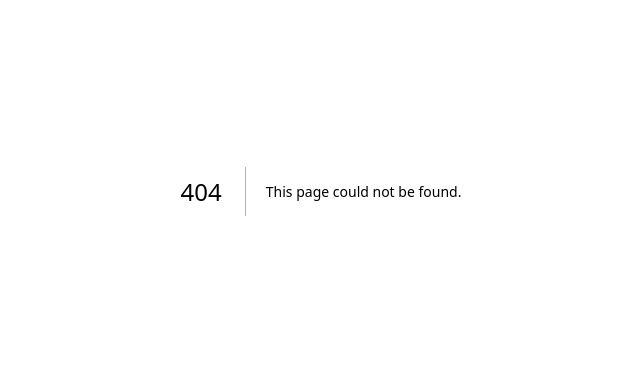
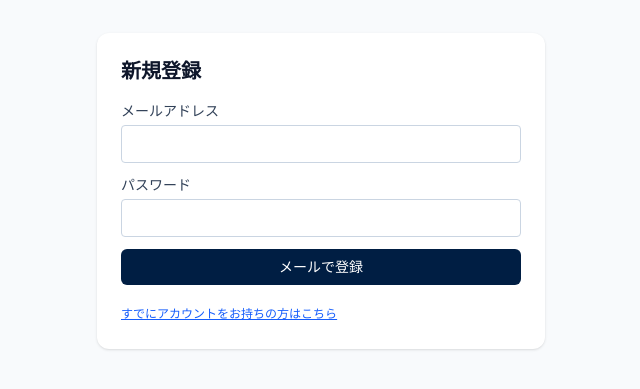
Before and after one commit to outfitdeals/outfitdeals, a Next.js app: page /auth in a window 1280 px wide. Before the commit this address had no page. Shown: the part 209-598 px from the top of the page, without its empty margins (319-959 px from the left). Built offline with nearby package versions, Linux system fonts and the light colour scheme; no server answers.

Commit message:
Add Supabase auth header (login/logout + top deals pagination)

```diff
--- /dev/null
+++ b/app/auth/page.tsx
@@ -0,0 +1,87 @@
+"use client";
+
+import { useState } from "react";
+import { supabase } from "@/lib/supabaseClient";
+
+export default function AuthPage() {
+  const [email, setEmail] = useState("");
+  const [password, setPassword] = useState("");
+  const [mode, setMode] = useState<"signup" | "login">("signup");
+  const [message, setMessage] = useState<string | null>(null);
+
+  const handleSubmit = async (e: React.FormEvent) => {
+    e.preventDefault();
+    setMessage(null);
+
+    if (mode === "signup") {
+      const { error } = await supabase.auth.signUp({
+        email,
+        password,
+      });
+      if (error) setMessage(`Sign up error: ${error.message}`);
+      else setMessage("サインアップ用メールを送信しました。受信箱を確認してください。");
+    } else {
+      const { error } = await supabase.auth.signInWithPassword({
+        email,
+        password,
+      });
+      if (error) setMessage(`Login error: ${error.message}`);
+      else setMessage("ログインに成功しました。");
+    }
+  };
+
+  return (
+    <main className="min-h-screen flex items-center justify-center bg-slate-50">
+      <div className="w-full max-w-md rounded-xl bg-white shadow p-6 space-y-4">
+        <h1 className="text-xl font-semibold text-slate-900">
+          {mode === "signup" ? "新規登録" : "ログイン"}
+        </h1>
+
+        <form onSubmit={handleSubmit} className="space-y-3">
+          <div>
+            <label className="block text-sm text-slate-700 mb-1">メールアドレス</label>
+            <input
+              type="email"
+              value={email}
+              onChange={(e) => setEmail(e.target.value)}
+              className="w-full rounded border border-slate-300 px-3 py-2 text-sm"
+              required
+            />
+          </div>
+
+          <div>
+            <label className="block text-sm text-slate-700 mb-1">パスワード</label>
+            <input
+              type="password"
+              value={password}
+              onChange={(e) => setPassword(e.target.value)}
+              className="w-full rounded border border-slate-300 px-3 py-2 text-sm"
+              required
+            />
+          </div>
+
+          <button
+            type="submit"
+            className="w-full rounded-md bg-[#001e43] text-white py-2 text-sm font-medium hover:bg-[#022a6b]"
+          >
+            {mode === "signup" ? "メールで登録" : "ログイン"}
+          </button>
+        </form>
+
+        <button
+          type="button"
+          onClick={() => setMode(mode === "signup" ? "login" : "signup")}
+          className="text-xs text-blue-600 underline"
+        >
+          {mode === "signup"
+            ? "すでにアカウントをお持ちの方はこちら"
+            : "アカウントを新規作成する"}
+        </button>
+
+        {message && (
+          <p className="text-xs text-slate-700 whitespace-pre-line">{message}</p>
+        )}
+      </div>
+    </main>
+  );
+}
--- a/app/page.tsx
+++ b/app/page.tsx
@@ -1,7 +1,9 @@
 "use client";
 
 import { useMemo, useState, useEffect } from "react";
+import { useSearchParams } from "next/navigation";
 import { Search, MessageSquare, ThumbsUp, Bookmark } from "lucide-react";
+import { supabase } from "@/lib/supabaseClient";
 
 // ---- ダミーデータ（楽天市場 / Yahoo!ショッピング）
 const DEALS = [
@@ -19,7 +21,7 @@ const DEALS = [
     image:
       "https://images.unsplash.com/photo-1503342452485-86ff0a2514d2?w=1200&auto=format&fit=crop",
     likes: 18,
-    comments: 6
+    comments: 6,
   },
   {
     id: 102,
@@ -35,7 +37,7 @@ const DEALS = [
     image:
       "https://images.unsplash.com/photo-1608231387042-66d1773070a5?w=1200&auto=format&fit=crop",
     likes: 25,
-    comments: 9
+    comments: 9,
   },
   {
     id: 103,
@@ -51,7 +53,7 @@ const DEALS = [
     image:
       "https://images.unsplash.com/photo-1520975922325-24e0b5922325?w=1200&auto=format&fit=crop",
     likes: 42,
-    comments: 11
+    comments: 11,
   },
   {
     id: 104,
@@ -67,7 +69,7 @@ const DEALS = [
     image:
       "https://images.unsplash.com/photo-1542291026-7eec264c27ff?w=1200&auto=format&fit=crop",
     likes: 7,
-    comments: 0
+    comments: 0,
   },
   {
     id: 105,
@@ -83,25 +85,25 @@ const DEALS = [
     image:
       "https://images.unsplash.com/photo-1516826957135-700dedea698c?w=1200&auto=format&fit=crop",
     likes: 63,
-    comments: 14
-  }
+    comments: 14,
+  },
 ];
 
-// トップディール用ダミーデータ（Sample 画像付きで 50 件分）
-const TOP_DEALS = Array.from({ length: 50 }, (_, i) => ({
+// ---- トップディール用ダミーデータ（100件用意して 1ページ50件ずつ表示）
+const TOP_DEALS_ALL = Array.from({ length: 100 }, (_, i) => ({
   id: 200 + i,
   user: "sampleuser",
   avatar:
     "https://images.unsplash.com/photo-1544723795-3fb6469f5b39?w=80&h=80&crop=faces&auto=format",
   time: "今日 10:00",
   title: `Sample トップディール ${i + 1}`,
-  price: 4990,
-  orig: 8990,
+  price: 4990 + (i % 5) * 500,
+  orig: 8990 + (i % 5) * 500,
   market: i % 2 === 0 ? "楽天市場" : "Yahoo!ショッピング",
-  shopName: "Sample Shop",
+  shopName: `Sample Shop ${((i % 10) + 1).toString().padStart(2, "0")}`,
   image: "https://via.placeholder.com/600x600?text=Sample",
-  likes: 10 + (i % 15),
-  comments: 2 + (i % 5)
+  likes: 10 + (i % 40),
+  comments: 2 + (i % 10),
 }));
 
 // 右カラム用：人気順・コメント順
@@ -122,7 +124,7 @@ function MarketTag({ market }: { market: string }) {
       style={{
         borderColor: base.border,
         color: base.text,
-        backgroundColor: base.bg
+        backgroundColor: base.bg,
       }}
       className="inline-flex items-center px-1 py-[1px] text-[10px] font-medium border rounded-none"
     >
@@ -212,6 +214,19 @@ export default function Page() {
   const [cardsPerPage, setCardsPerPage] = useState<number>(5);
   const [currentPage, setCurrentPage] = useState<number>(0);
 
+  // Supabase ログインユーザー
+  const [currentUser, setCurrentUser] = useState<any | null>(null);
+
+  const searchParams = useSearchParams();
+  const pageParam = searchParams.get("page");
+  const topDealsPage = pageParam === "2" ? 2 : 1; // 1 or 2 ページ
+
+  // このページで表示するトップディール 50件
+  const topDealsForThisPage = TOP_DEALS_ALL.slice(
+    (topDealsPage - 1) * 50,
+    topDealsPage * 50
+  );
+
   const filtered = useMemo(
     () =>
       DEALS.filter((d) =>
@@ -241,14 +256,13 @@ export default function Page() {
       { size: "normal", count: 4, cardWidth: CARD_WIDTH_NORMAL },
       { size: "small", count: 4, cardWidth: CARD_WIDTH_SMALL },
       { size: "normal", count: 3, cardWidth: CARD_WIDTH_NORMAL },
-      { size: "small", count: 3, cardWidth: CARD_WIDTH_SMALL }
+      { size: "small", count: 3, cardWidth: CARD_WIDTH_SMALL },
     ];
 
     const available = viewportWidth - PADDING_X;
 
     for (const c of combos) {
-      const cardsWidth =
-        c.count * c.cardWidth + (c.count - 1) * CARD_GAP;
+      const cardsWidth = c.count * c.cardWidth + (c.count - 1) * CARD_GAP;
       const totalWidth = cardsWidth + SIDEBAR_WIDTH + OUTER_GAP;
 
       if (totalWidth <= available) {
@@ -275,7 +289,7 @@ export default function Page() {
     return () => window.removeEventListener("resize", handleResize);
   }, []);
 
-  // ページ数と currentPage の補正
+  // ページ数と currentPage の補正（あなたにおすすめ用）
   const totalPages = Math.max(
     1,
     cardsPerPage > 0 ? Math.ceil(filtered.length / cardsPerPage) : 1
@@ -287,10 +301,17 @@ export default function Page() {
     }
   }, [totalPages, currentPage]);
 
+  // 初回マウント時にログイン中のユーザーを取得
+  useEffect(() => {
+    supabase.auth.getUser().then(({ data }) => {
+      setCurrentUser(data.user ?? null);
+    });
+  }, []);
+
   // フォント
   const fontJP = {
     fontFamily:
-      '"Hiragino Kaku Gothic ProN", "Hiragino Sans", "Noto Sans JP", system-ui, -apple-system, Segoe UI, Roboto, "Helvetica Neue", Arial, "Apple Color Emoji", "Segoe UI Emoji"'
+      '"Hiragino Kaku Gothic ProN", "Hiragino Sans", "Noto Sans JP", system-ui, -apple-system, Segoe UI, Roboto, "Helvetica Neue", Arial, "Apple Color Emoji", "Segoe UI Emoji"',
   } as const;
 
   // カード列 1 行分の実際の幅
@@ -313,7 +334,14 @@ export default function Page() {
     setCurrentPage((p) => Math.min(totalPages - 1, p + 1));
   };
 
-  // 現在ページに表示するカード
+  // ログアウト処理
+  const handleLogout = async () => {
+    await supabase.auth.signOut();
+    setCurrentUser(null);
+    window.location.href = "/";
+  };
+
+  // 現在ページに表示するカード（あなたにおすすめ）
   const startIndex = currentPage * cardsPerPage;
   const visibleCards = filtered.slice(startIndex, startIndex + cardsPerPage);
 
@@ -358,7 +386,7 @@ export default function Page() {
               />
             </div>
 
-            {/* 右：アイコン（投稿・マイページ） */}
+            {/* 右：投稿 + ログイン / マイページ + ログアウト */}
             <div className="flex items-center gap-3 ml-3">
               {/* 投稿する */}
               <button
@@ -383,7 +411,9 @@ export default function Page() {
                 <span className="text-sm font-medium">投稿</span>
               </button>
 
-              {/* マイページ */}
+              {currentUser ? (
+                <>
+                  {/* ログイン済：マイページアイコン */}
                   <button
                     className="hidden sm:inline-flex items-center gap-1 text-white/90 hover:text-white"
                     title="マイページ"
@@ -405,6 +435,40 @@ export default function Page() {
                     </svg>
                     <span className="text-sm font-medium">マイページ</span>
                   </button>
+
+                  {/* ログアウト */}
+                  <button
+                    type="button"
+                    onClick={handleLogout}
+                    className="inline-flex items-center gap-1 rounded-full border border-white/40 px-3 py-1 text-xs font-medium text-white hover:bg-white/10"
+                  >
+                    ログアウト
+                  </button>
+                </>
+              ) : (
+                // 未ログイン：ログインボタン（マイページアイコンの代わり）
+                <a
+                  href="/auth"
+                  className="hidden sm:inline-flex items-center gap-1 text-white/90 hover:text-white"
+                  title="ログイン"
+                >
+                  <svg
+                    xmlns="http://www.w3.org/2000/svg"
+                    className="h-5 w-5"
+                    fill="none"
+                    viewBox="0 0 24 24"
+                    stroke="currentColor"
+                  >
+                    <path
+                      strokeLinecap="round"
+                      strokeLinejoin="round"
+                      strokeWidth={2}
+                      d="M5.121 17.804A13.937 13.937 0 0112 15c2.485 0 4.797.635 6.879 1.804M15 10a3 3 0 11-6 0 3 3 0 016 0z"
+                    />
+                  </svg>
+                  <span className="text-sm font-medium">ログイン</span>
+                </a>
+              )}
             </div>
           </div>
         </div>
@@ -418,13 +482,13 @@ export default function Page() {
             className="flex flex-row gap-6"
             style={{ minWidth: layoutTotalWidth }}
           >
-            {/* 左：あなたにおすすめ + トップディール（幅はカード列ぴったり） */}
+            {/* 左：あなたにおすすめ + トップディール */}
             <section
               className="min-w-0 flex-none"
               style={{ width: rowCardsWidth }}
             >
               {/* 見出し + 矢印 */}
-              <div className="mb-3 flex items-center justify-between">
+              <div className="mb-3 flex items中心 justify-between">
                 <h2 className="text-xl font-semibold text-[#001e43] tracking-wide">
                   あなたにおすすめ
                 </h2>
@@ -489,7 +553,7 @@ export default function Page() {
                 </div>
               </div>
 
-              {/* トップディール：グリッド 3〜5 列 × 最大 10 行 */}
+              {/* トップディール：グリッド 3〜5 列・ページネーション付き */}
               <div className="mt-8">
                 <h2 className="text-xl font-semibold text-[#001e43] tracking-wide">
                   トップディール
@@ -498,20 +562,49 @@ export default function Page() {
                   <div
                     className="grid gap-3"
                     style={{
-                      gridTemplateColumns: `repeat(${cardsPerPage}, ${cardWidthPx}px)`
+                      gridTemplateColumns: `repeat(${cardsPerPage}, ${cardWidthPx}px)`,
                     }}
                   >
-                    {TOP_DEALS.slice(0, cardsPerPage * 10).map((d) => (
+                    {topDealsForThisPage.map((d) => (
                       <div key={d.id} className="flex-none">
                         <Card d={d} />
                       </div>
                     ))}
                   </div>
+
+                  {/* Slickdeals風：右下「前へ」「次へ」 */}
+                  <div className="mt-6 flex justify-end">
+                    <div className="flex items-center gap-3">
+                      {/* 前へ（page=1 のとき無効） */}
+                      <a
+                        href="/?page=1"
+                        className={
+                          topDealsPage === 1
+                            ? "inline-flex items-center gap-1 px-4 py-1.5 rounded-full border border-slate-200 bg-slate-100 text-slate-400 cursor-default pointer-events-none text-sm"
+                            : "inline-flex items-center gap-1 px-4 py-1.5 rounded-full border border-slate-200 bg-white hover:bg-slate-50 text-sm text-black"
+                        }
+                      >
+                        前へ
+                      </a>
+
+                      {/* 次へ（page=2 のとき無効） */}
+                      <a
+                        href="/?page=2"
+                        className={
+                          topDealsPage === 2
+                            ? "inline-flex items-center gap-1 px-4 py-1.5 rounded-full border border-slate-200 bg-slate-100 text-slate-400 cursor-default pointer-events-none text-sm"
+                            : "inline-flex items-center gap-1 px-4 py-1.5 rounded-full border border-slate-200 bg-white hover:bg-slate-50 text-sm text-black"
+                        }
+                      >
+                        次へ
+                      </a>
+                    </div>
+                  </div>
                 </div>
               </div>
             </section>
 
-            {/* 右：サイドカラム（上端をカードと揃えるために mt を追加） */}
+            {/* 右：サイドカラム */}
             <aside className="w-72 flex-none space-y-4 mt-[44px]">
               {/* 人気のディール */}
               <section className="rounded-lg bg-white shadow-md ring-1 ring-slate-200 overflow-hidden">
--- /dev/null
+++ b/lib/supabaseClient.ts
@@ -0,0 +1,8 @@
+// lib/supabaseClient.ts
+import { createClient } from "@supabase/supabase-js";
+
+const supabaseUrl = process.env.NEXT_PUBLIC_SUPABASE_URL!;
+const supabaseAnonKey = process.env.NEXT_PUBLIC_SUPABASE_ANON_KEY!;
+
+// クライアントコンポーネントから使う Supabase クライアント
+export const supabase = createClient(supabaseUrl, supabaseAnonKey);
--- a/package.json
+++ b/package.json
@@ -9,6 +9,7 @@
     "lint": "eslint"
   },
   "dependencies": {
+    "@supabase/supabase-js": "^2.83.0",
     "lucide-react": "^0.553.0",
     "next": "16.0.1",
     "react": "19.2.0",
```
Also changed, not shown: 1 other file (tests, documents, lock files or other folders). Lines whose indentation alone changed are shown as unchanged.
